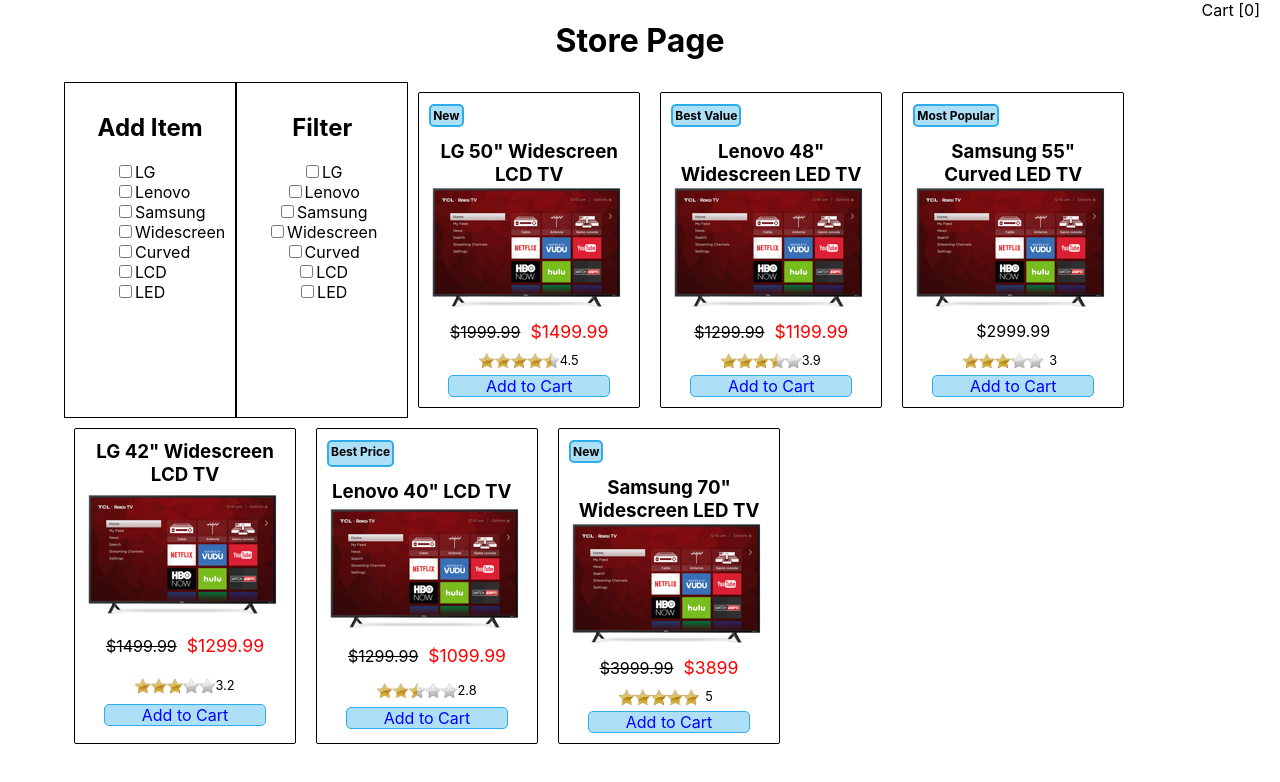
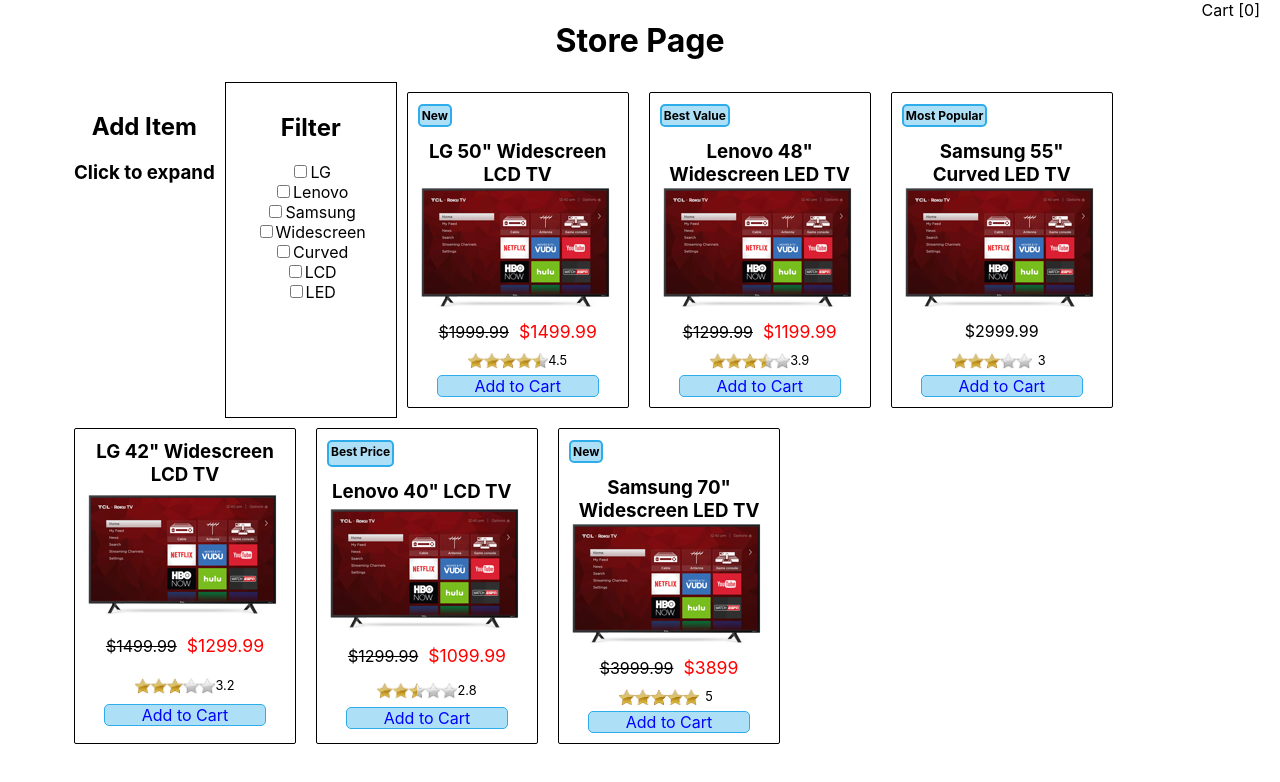
Before and after one commit to JordanMMarsh/ecommerce-app, a React (Create React App) app: page / in a window 1280 px wide. Shown: the top 782 px of the page. Built offline with nearby package versions, Linux system fonts and the light colour scheme.

Commit message:
Add items to store

```diff
--- a/src/AddItem.js
+++ b/src/AddItem.js
@@ -3,6 +3,33 @@
 class AddItem extends Component {
   constructor(props) {
     super(props);
+    this.state = {
+      displayExpand: "showElement",
+      displayOptions: "hideElement",
+      expandText: "Click to expand"
+    };
+    this.toggleDisplay = this.toggleDisplay.bind(this);
+  }
+
+  toggleDisplay() {
+    let displayExpand = this.state.displayExpand;
+    let displayOptions = this.state.displayOptions;
+    let expandText = this.state.expandText;
+    if (displayExpand == "showElement") {
+      displayExpand = "hideElement";
+      displayOptions = "showElement";
+      expandText = "Click to collapse";
+    }
+    else {
+      displayExpand = "showElement";
+      displayOptions = "hideElement";
+      expandText = "Click to expand";
+    }
+    this.setState({
+      displayExpand: displayExpand,
+      displayOptions: displayOptions,
+      expandText: expandText
+    });
   }
 
   render() {
@@ -10,6 +37,17 @@
     return (
       <div className="addItemForm">
       <h2>Add Item</h2>
+      <h3 id="clickToExpand" onClick={this.toggleDisplay}>{this.state.expandText}</h3>
+      <div className="addItemOptions" id={this.state.displayOptions}>
+      {this.props.error}<br />
+      <input id="addItemName" type="text" value={this.props.nameValue} onChange={this.props.handleNameChange} placeholder="Enter item name"/><br />
+      $<input id="addItemPrice" type="text" placeholder="Enter item price" value={this.props.itemPrice} onChange={this.props.handlePriceChange}/><br />
+      $<input id="addItemSalePrice" type="text" placeholder="Enter item sale price" value={this.props.itemSalePrice} onChange={this.props.salePriceChange}/><br />
+      <input id="addItemBadge" type="text" placeholder="Item badge(Best Value, New)" value={this.props.badgeValue} onChange={this.props.badgeChange}/>
+      <div className="priceSliderContainer">
+      Rating: {this.props.itemRating}<br />
+      <input type="range" min="0" max="5" step="0.5" value={this.props.itemRating} onChange={this.props.ratingChange} className="priceSlider" /><br />
+      </div>
       <ul id="addItemFilters">
       {this.props.filters.map(function(item) {
         let checked = item.checked;
@@ -18,7 +56,8 @@
         return <li className="addItemFilterListItem"><input type="checkbox" onChange={() => onChangeFunction(item.name)} checked={displayChecked}/>{item.name}</li>;
       })}
       </ul>
-      </div>
+      <input id="addItemSubmit" type="button" value="Add Item" onClick={this.props.addItem}/>
+      </div></div>
     );
   }
 }
--- a/src/App.css
+++ b/src/App.css
@@ -1,3 +1,5 @@
+
+
 .App {
   text-align: center;
 }
@@ -157,7 +159,6 @@
 }
 
 .addItemForm {
-  border: 1px solid black;
   padding: 10px;
 }
 
@@ -165,3 +166,19 @@
   list-style-type: none;
   text-align: left;
 }
+
+#clickToExpand:hover {
+  cursor: pointer;
+  text-decoration: underline;
+}
+
+#hideElement {
+  display: none;
+}
+
+#showElement {
+  display: block;
+  border: 1px solid black;
+  padding: 5px;
+  text-align: left;
+}
--- a/src/StorePage.js
+++ b/src/StorePage.js
@@ -122,6 +122,12 @@
         checked: false
         }
       ],
+      addItemName: "",
+      addItemPrice: "",
+      addItemSalePrice: "",
+      addItemRating: 2.5,
+      addItemBadge: "",
+      addItemError: "",
       cart: [],
       cartSize: 0,
       cartTotal: 0,
@@ -137,11 +143,68 @@
     this.addItemToStore = this.addItemToStore.bind(this);
     this.handleItemNameChange = this.handleItemNameChange.bind(this);
     this.handleItemFilterChange = this.handleItemFilterChange.bind(this);
+    this.handleItemPriceChange = this.handleItemPriceChange.bind(this);
+    this.handleItemSalePriceChange = this.handleItemSalePriceChange.bind(this);
+    this.handleItemRatingChange = this.handleItemRatingChange.bind(this);
+    this.handleItemBadgeChange = this.handleItemBadgeChange.bind(this);
   }
 
   //used to test features
   addItemToStore() {
+    let items = this.state.items;
+    let itemName = this.state.addItemName;
+    let itemPrice = parseFloat(this.state.addItemPrice);
+    let itemSalePrice = this.state.addItemSalePrice;
+    if (itemSalePrice != "") itemSalePrice = parseFloat(itemSalePrice);
+    let itemRating = this.state.addItemRating;
+    let itemBadge = this.state.addItemBadge;
+    let itemFilterList = this.state.addItemFilterList;
+    let addItemFilters = [];
+    let itemError = "";
+    if (itemName == "") {
+      itemError = "Item name cannot be blank";
+    }
+    else if (isNaN(itemPrice)) {
+      itemError = "Item price must be a number";
+    }
+    else if (itemSalePrice != "" && isNaN(itemSalePrice)) {
+      itemError = "Item sale price must be a number";
+    }
+    else if (itemSalePrice >= itemPrice) {
+      itemError = "Item sale price must be less than base price";
+    }
+    else {
+      for (let i = 0; i < itemFilterList.length; i++) {
+          if (itemFilterList[i].checked) {
+            addItemFilters.push(itemFilterList[i].name); //add filter to item
+            itemFilterList[i].checked = false; //reset filter for next item
+          }
+      }
 
+      //add item to items list
+      items.push({
+        name: itemName,
+        basePrice: itemPrice,
+        salePrice: itemSalePrice,
+        tags: addItemFilters,
+        badge: itemBadge,
+        rating: itemRating
+      });
+
+      //reset add item form
+      this.setState({
+        items: items,
+        addItemName: "",
+        addItemPrice: "",
+        addItemSalePrice: "",
+        addItemRating: "",
+        addItemBadge: "",
+        addItemFilterList: itemFilterList
+      });
+    }
+    this.setState({
+      addItemError: itemError
+    });
   }
 
   handleItemFilterChange(val) {
@@ -149,16 +212,43 @@
     for (let i = 0; i < addItemFilterList.length; i++) {
       if (addItemFilterList[i].name == val) {
         addItemFilterList[i].checked = !addItemFilterList[i].checked;
+        this.setState({
+          addItemFilterList: addItemFilterList
+        });
+        return;
       }
-      this.setState({
-        addItemFilterList: addItemFilterList
-      });
-      return;
     }
   }
 
   handleItemNameChange(e) {
+    this.setState({
+      addItemName: e.target.value
+    });
+  }
 
+  handleItemPriceChange(e) {
+    this.setState({
+      addItemPrice: e.target.value
+    });
+
+  }
+
+  handleItemSalePriceChange(e) {
+    this.setState({
+      addItemSalePrice: e.target.value
+    });
+  }
+
+  handleItemRatingChange(e) {
+    this.setState({
+      addItemRating: e.target.value
+    });
+  }
+
+  handleItemBadgeChange(e) {
+    this.setState({
+      addItemBadge: e.target.value
+    });
   }
   //end test feature functions
 
@@ -311,7 +401,7 @@
     if (this.state.screen == "shop") {
       return (
         <div className="StorePage">
-          <AddItem filters={this.state.addItemFilterList} handleChange={this.handleItemFilterChange} />
+          <AddItem filters={this.state.addItemFilterList} handleChange={this.handleItemFilterChange} handleNameChange={this.handleItemNameChange} itemPrice={this.state.addItemPrice} handlePriceChange={this.handleItemPriceChange} itemSalePrice={this.state.addItemSalePrice} salePriceChange={this.handleItemSalePriceChange} itemRating={this.state.addItemRating} ratingChange={this.handleItemRatingChange} nameValue={this.state.addItemName} badgeValue={this.state.addItemBadge} badgeChange={this.handleItemBadgeChange} addItem={this.addItemToStore} error={this.state.addItemError}/>
           <CartModule cartSize={this.state.cartSize} switchToCart={this.switchToCart} cartTotal={this.state.cartTotal}/>
           <FilterBar filterList={this.state.filterList} filterChange={this.handleFilterChange}/>
           {displayItems.map(function(item, i) {
```
